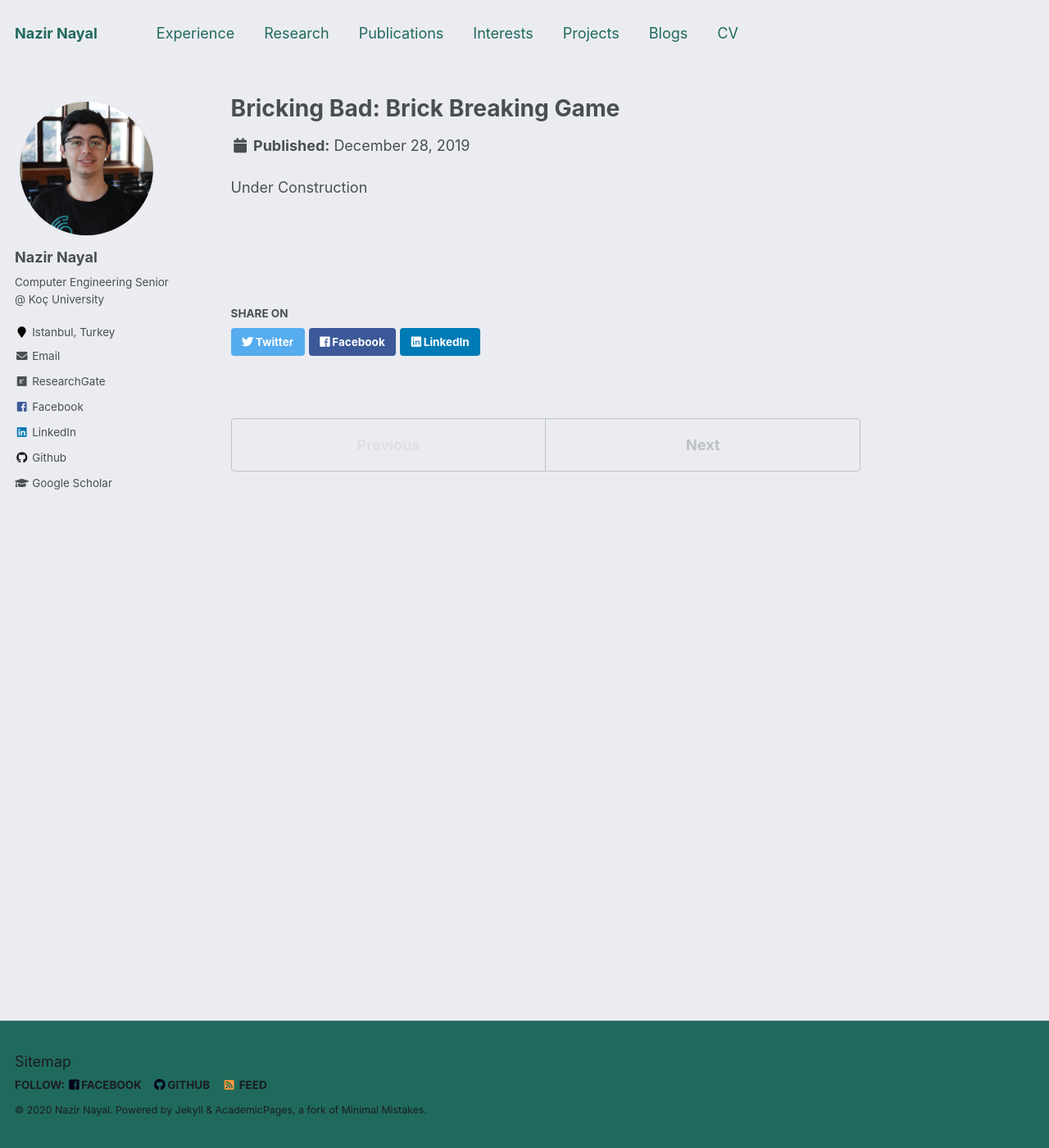
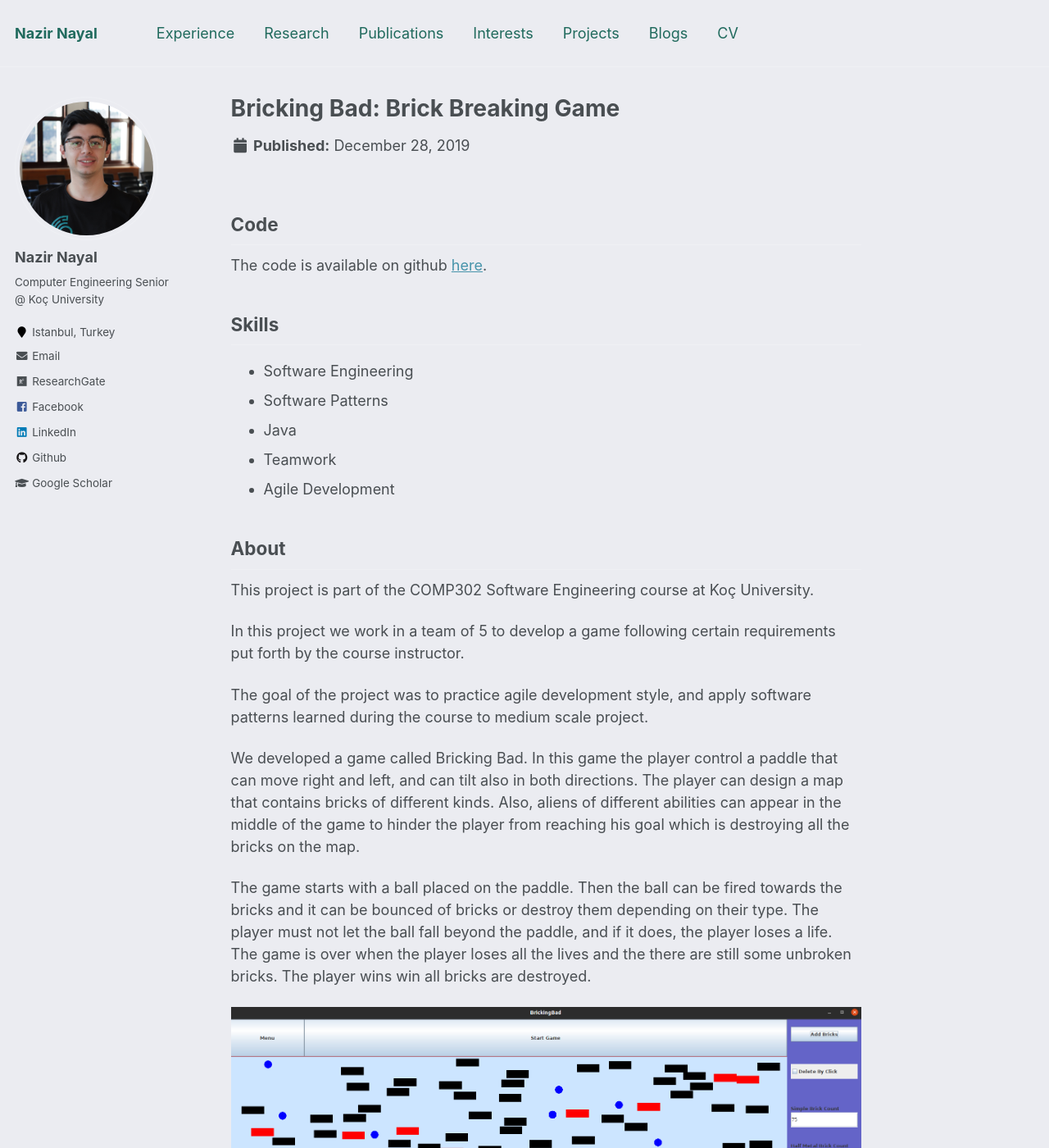
Before and after one commit to NazirNayal8/nazirnayal.github.io, a Jekyll site: the page built from _projects/bricking_bad.md, in a window 1280 px wide and 1400 px high. Shown: the whole window at 82% size. Built offline with Jekyll 4.4.1, drawn with Linux system fonts in a browser that asks for light colours; some of the changed text lies outside the part shown.

Commit message:
update bricking bad

```diff
--- a/_projects/bricking_bad.md
+++ b/_projects/bricking_bad.md
@@ -4,7 +4,48 @@ excerpt: "Software Engineering Course"
 collection: projects
 permalink: /projects/bricking_bad
 date: 2019-12-28
-
+categories:
+  - University Project
+tags:
+  - Software Engineering
+  - Game
+  - Java
+  - University Course
 ---
 
-Under Construction
+## Code
+
+The code is available on github [here](https://github.com/NazirNayal8/BrickingBad).
+
+## Skills
+
+* Software Engineering
+* Software Patterns
+* Java
+* Teamwork
+* Agile Development
+
+## About
+
+This project is part of the COMP302 Software Engineering course at Koç University.
+
+In this project we work in a team of 5 to develop a game following certain requirements put forth
+by the course instructor.
+
+The goal of the project was to practice agile development style, and apply software patterns learned during
+the course to medium scale project.
+
+We developed a game called Bricking Bad. In this game the player control a paddle that can move right and left, and can tilt also in both directions. The player can design
+a map that contains bricks of different kinds. Also, aliens of different abilities can appear in the middle of the game to hinder the player from reaching his goal which is
+destroying all the bricks on the map.
+
+The game starts with a ball placed on the paddle. Then the ball can be fired towards the bricks and it can be bounced of bricks or destroy them depending on their type.
+The player must not let the ball fall beyond the paddle, and if it does, the player loses a life. The game is over when the player loses all the lives and the there are still some unbroken bricks. The player wins win all bricks are destroyed.
+
+![Bricking Bad Overview](../images/bricking_bad_1.png)
+
+![Bricking Bad Overview](../images/bricking_bad_2.png)
+
+![Bricking Bad Overview](../images/bricking_bad_3.png)
+
+![Bricking Bad Overview](../images/bricking_bad_4.png)
```
Also changed, not shown: _projects/air_traffic_control.md (+1 -1 lines), _projects/amazon_review_sentiment.md (+1 -1 lines), images/bricking_bad_1.png (added), images/bricking_bad_2.png (added), images/bricking_bad_3.png (added), images/bricking_bad_4.png (added).
